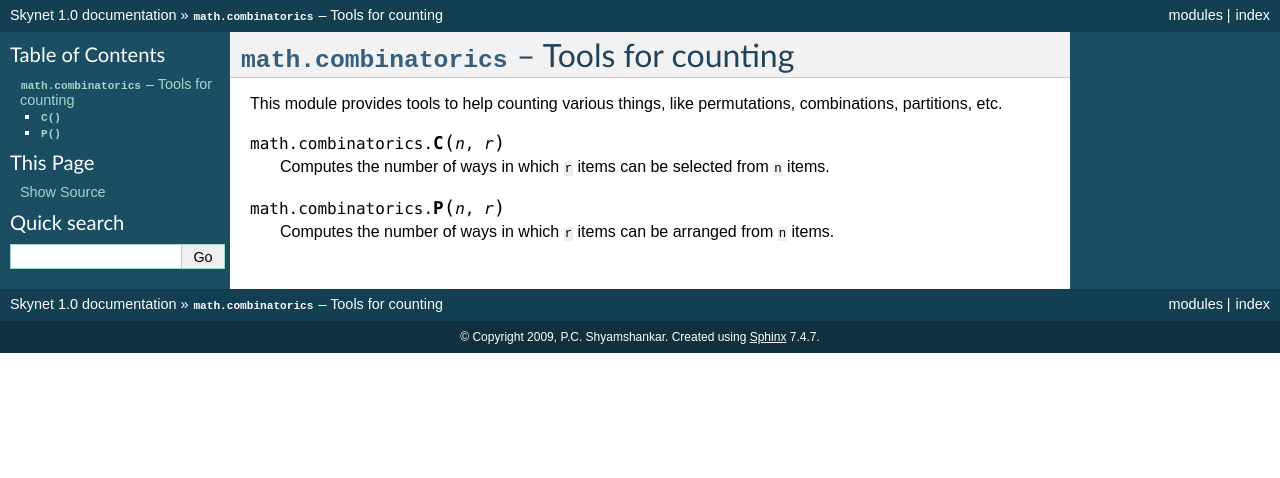
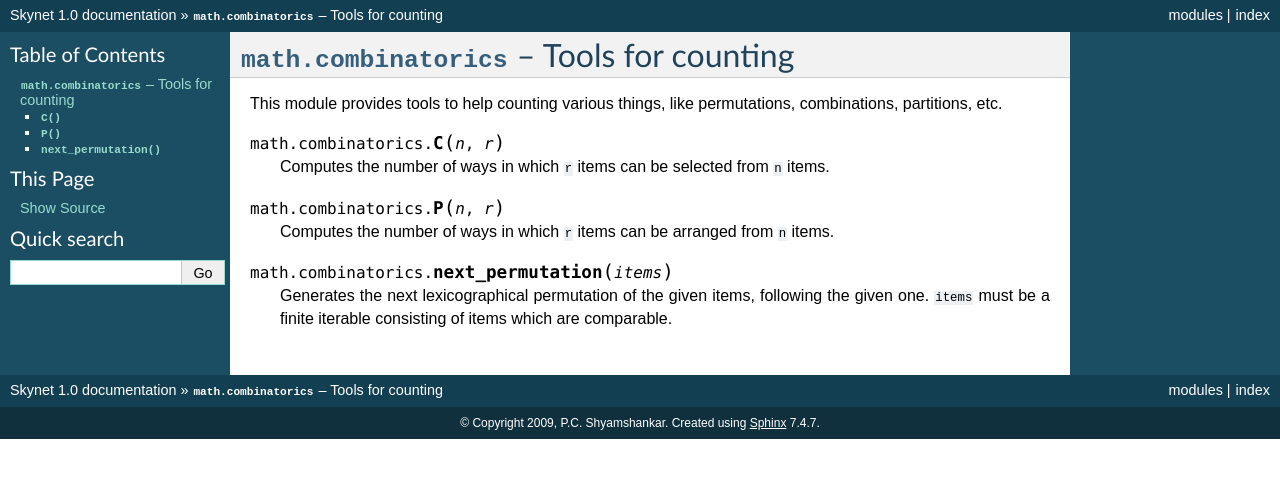
Before and after one commit to sykloid/skynet, a Sphinx documentation site: the page built from doc/source/math/combinatorics.rst, in a window 1280 px wide. Shown: the top 478 px of the page. Built offline with Sphinx 7.4.7, drawn with Linux system fonts in a browser that asks for light colours; formulas are drawn with MathJax 3.

Commit message:
Added documentation for next_permutation

```diff
--- a/doc/source/math/combinatorics.rst
+++ b/doc/source/math/combinatorics.rst
@@ -18,3 +18,9 @@ combinations, partitions, etc.
 
     Computes the number of ways in which ``r`` items can be arranged from ``n``
     items.
+
+.. function:: next_permutation(items)
+
+    Generates the next lexicographical permutation of the given items,
+    following the given one. ``items`` must be a finite iterable consisting of
+    items which are comparable.
```
